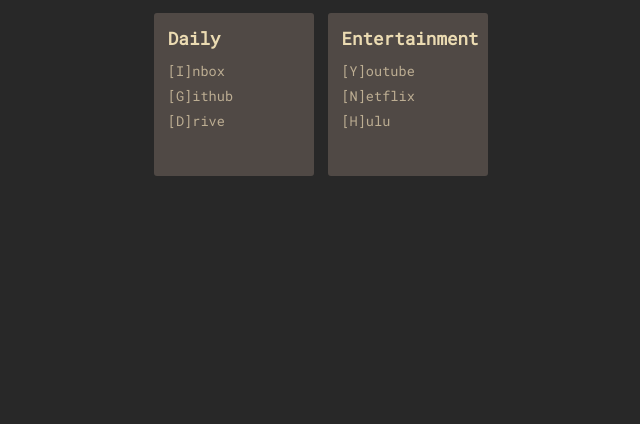
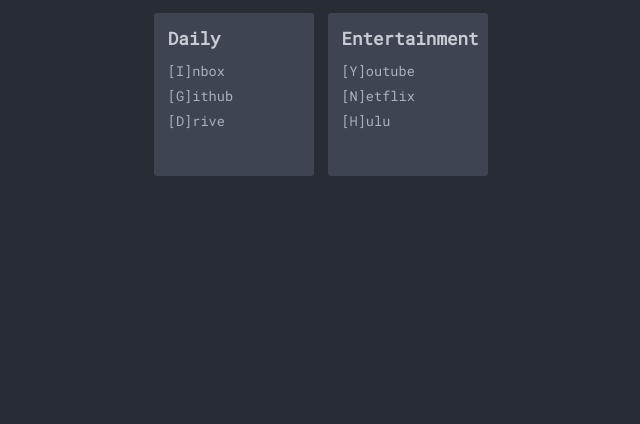
Before and after one commit to Nedra1998/homepage, a plain HTML site: page index.html in a window 1280 px wide. Shown: the part 376-800 px from the top of the page, without its empty margins (319-959 px from the left). Drawn offline with Linux system fonts and the light colour scheme; no server answers.

Commit message:
Updated colorscheme

```diff
--- a/index.html
+++ b/index.html
@@ -6,7 +6,7 @@
     <meta http-equiv="X-UA-Compatible" content="ie=edge">
 
     <title>Home</title>
-    <link rel="stylesheet" href="styles.css">
+    <link rel="stylesheet" href="style.css">
     <link href="favicon.png" rel="shortcut icon" type="image/x-icon" />
 </head>
 <body>
--- a/styles.css
+++ b/style.css
@@ -6,34 +6,34 @@
   /* --searchBg: var(--containerBg); */
   /* --scrollbarColor: #3f3f3f; */
 
-/* Thema Begin -- gruvbox(dark) */
+/* Thema Begin -- one(dark) */
 :root {
-  --bg0:  #282828;
-  --bg1:  #3c3836;
-  --bg2:  #504945;
-  --bg3:  #665c54;
-  --bg4:  #7c6f64;
-  --fg4:  #a89984;
-  --fg3:  #bdae93;
-  --fg2:  #d5c4a1;
-  --fg1:  #ebdbb2;
-  --fg0:  #fbf1c7;
-  --red:     #cc241d;
-  --green:   #98971a;
-  --yellow:  #d79921;
-  --blue:    #458588;
-  --magenta: #b16286;
-  --cyan:    #689d6a;
-  --orange:  #d65d0e;
-  --brightRed:     #fb4934;
-  --brightGreen:   #b8bb26;
-  --brightYellow:  #fabd2f;
-  --brightBlue:    #83a598;
-  --brightMagenta: #d3869b;
-  --brightCyan:    #8ec07c;
-  --brightOrange:  #fe8019;
+  --bg0:  #282c34;
+  --bg1:  #353b45;
+  --bg2:  #3e4451;
+  --bg3:  #545862;
+  --bg4:  #565c64;
+  --fg4:  #abb2bf;
+  --fg3:  #abb2bf;
+  --fg2:  #b6bdca;
+  --fg1:  #c8ccd4;
+  --fg0:  #e6e6e6;
+  --red:  #e05561;
+  --green:  #8cc265;
+  --yellow:  #d19a66;
+  --blue:  #4aa5f0;
+  --magenta:  #c162de;
+  --cyan:  #42b3c2;
+  --orange:  #d19a66;
+  --brightRed:  #ff616e;
+  --brightGreen:  #a5e075;
+  --brightYellow:  #f0a45d;
+  --brightBlue:  #4dc4ff;
+  --brightMagenta:  #de73ff;
+  --brightCyan:  #4cd1e0;
+  --brightOrange:  #f0a45d;
 }
-/* Thema End -- gruvbox(dark) */
+/* Thema End -- one(dark) */
 
 body {
   background-color: var(--bg0);
```
